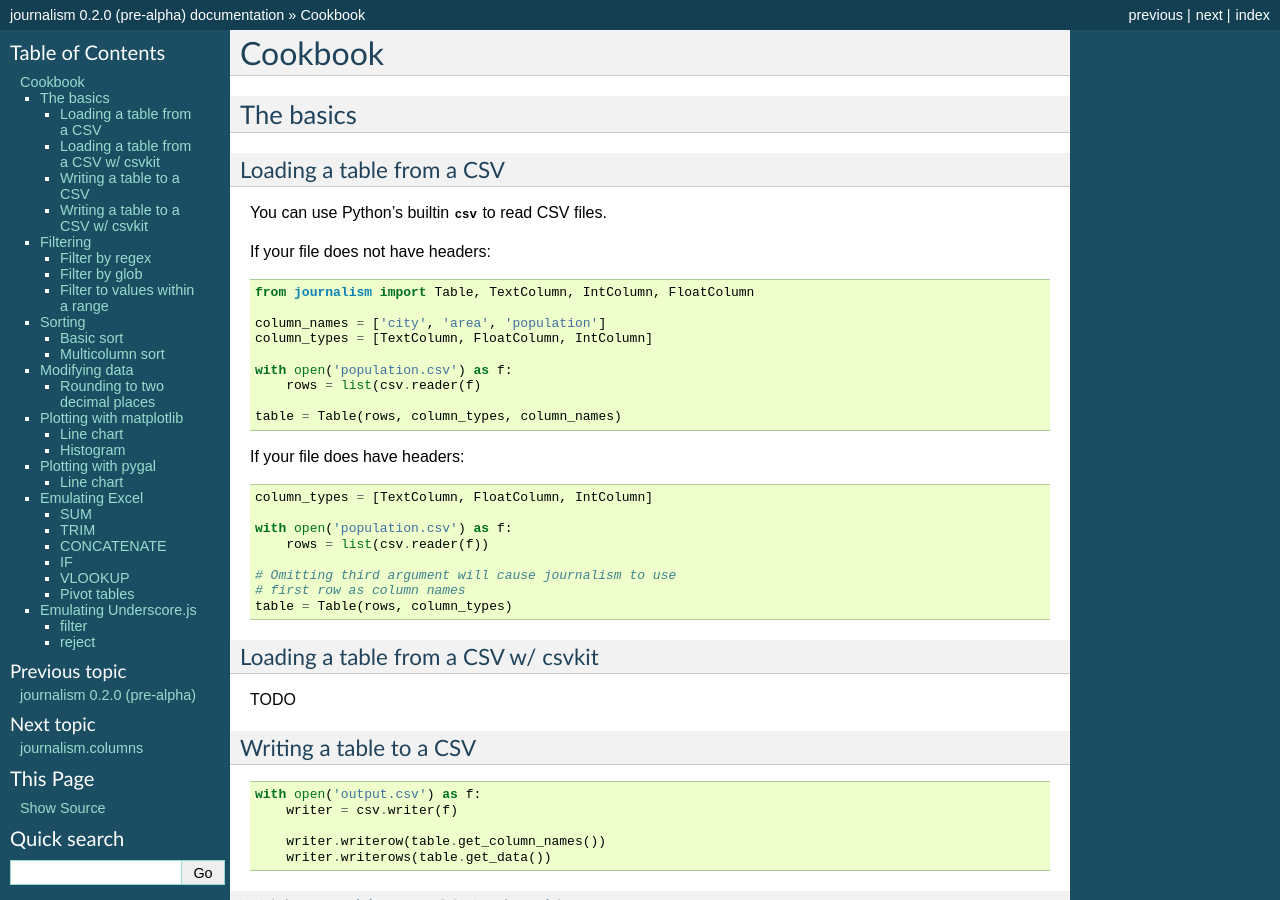
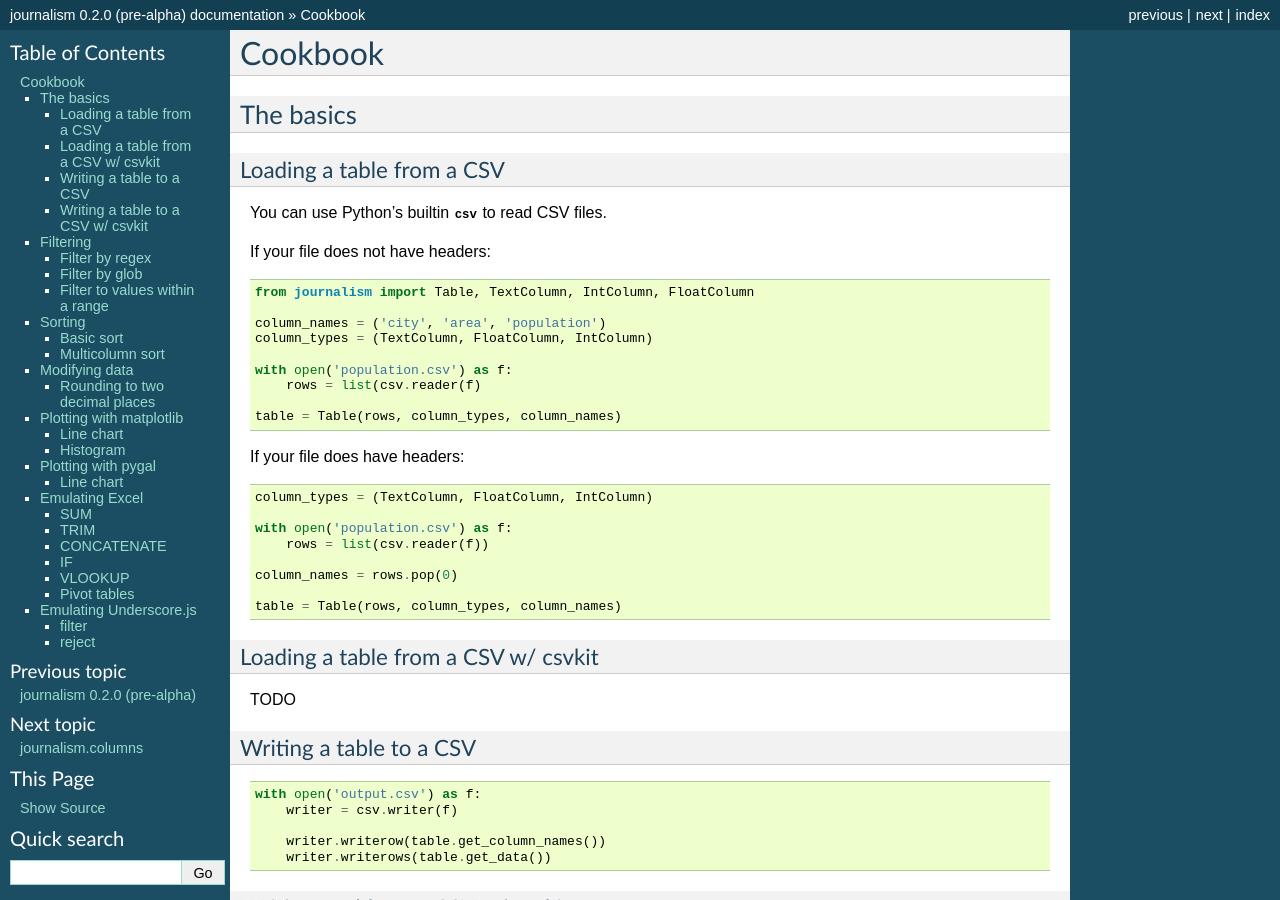
Before and after one commit to wireservice/agate, a Sphinx documentation site: the page built from docs/cookbook.rst, in a window 1280 px wide and 900 px high. Built offline with Sphinx 7.4.7, drawn with Linux system fonts in a browser that asks for light colours.

```diff
--- a/docs/cookbook.rst
+++ b/docs/cookbook.rst
@@ -16,8 +16,8 @@ If your file does not have headers:
 
     from journalism import Table, TextColumn, IntColumn, FloatColumn
 
-    column_names = ['city', 'area', 'population']
-    column_types = [TextColumn, FloatColumn, IntColumn]
+    column_names = ('city', 'area', 'population')
+    column_types = (TextColumn, FloatColumn, IntColumn)
 
     with open('population.csv') as f:
         rows = list(csv.reader(f)
@@ -28,14 +28,14 @@ If your file does have headers:
 
 .. code-block:: python
 
-    column_types = [TextColumn, FloatColumn, IntColumn]
+    column_types = (TextColumn, FloatColumn, IntColumn)
 
     with open('population.csv') as f:
         rows = list(csv.reader(f))
 
-    # Omitting third argument will cause journalism to use
-    # first row as column names
-    table = Table(rows, column_types)
+    column_names = rows.pop(0)
+
+    table = Table(rows, column_types, column_names)
 
 Loading a table from a CSV w/ csvkit
 -------------------------------------
```
Also changed, not shown: other parts of docs/cookbook.rst (+2 -2 lines), docs/index.rst (+5 -5 lines), example.py (+5 -5 lines), 7 other files.
